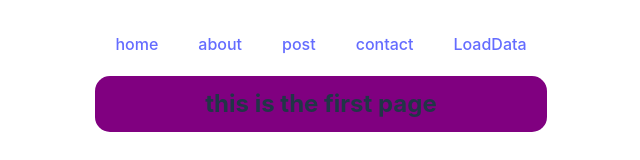
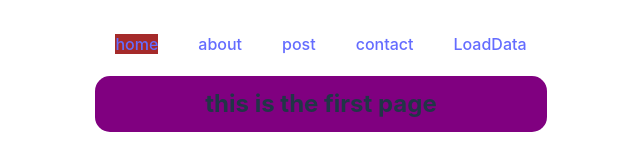
Before and after one commit to ronok420/react-basic-router-learning, a React (Vite) app: page / in a window 1280 px wide. Shown: the top 160 px of the page, without its empty margins (319-959 px from the left). Built offline with nearby package versions, Linux system fonts and the light colour scheme.

Commit message:
active link added to the navbar

```diff
--- /dev/null
+++ b/src/Component/Activelink/Activelink.css
@@ -0,0 +1,5 @@
+.active{
+    background-color: brown;
+
+
+}
--- /dev/null
+++ b/src/Component/Activelink/Activelink.jsx
@@ -0,0 +1,17 @@
+import React from 'react';
+import './Activelink.css';
+import { NavLink } from 'react-router-dom';
+
+const Activelink = ({ to, children, style }) => {
+    return (
+        <NavLink
+            to={to}
+            className={({ isActive, isPending }) => isActive ? "active" : ""}
+            style={style} // Apply the passed style here
+        >
+            {children}
+        </NavLink>
+    );
+};
+
+export default Activelink;
--- a/src/Component/Header/Header.jsx
+++ b/src/Component/Header/Header.jsx
@@ -1,17 +1,18 @@
 import React from 'react';
-import { Link } from 'react-router-dom';
+import Activelink from '../Activelink/Activelink';
+import './Header.css';
 
 const Header = () => {
+    const linkStyle = { margin: '20px' };
+
     return (
-        <div>
-            <Link style={{margin:'20px'}} to="/">home</Link>
-            <Link style={{margin:'20px'}} to="/about">about</Link>
-            <Link style={{margin:'20px'}} to="/post">post</Link>
-            <Link style={{margin:'20px'}} to="/contact">contact</Link>
-            <Link style={{margin:'20px'}} to="/data">LoadData</Link>
-
-
-        </div>
+        <nav>
+            <Activelink style={linkStyle} to="/">home</Activelink>
+            <Activelink style={linkStyle} to="/about">about</Activelink>
+            <Activelink style={linkStyle} to="/post">post</Activelink>
+            <Activelink style={linkStyle} to="/contact">contact</Activelink>
+            <Activelink style={linkStyle} to="/data">LoadData</Activelink>
+        </nav>
     );
 };
 
--- a/src/Component/Postdetails/Postdetails.jsx
+++ b/src/Component/Postdetails/Postdetails.jsx
@@ -10,6 +10,7 @@ const Postdetails = ({post}) => {
             <h3>title:{title}</h3>
             {/* <p>body:{body}</p> */}
             <Link  to={`/post/${id}`}>see post details</Link>
+            <button>see post data</button>
 
 
         </div>
--- a/src/Component/Singlepost/Singlepost.jsx
+++ b/src/Component/Singlepost/Singlepost.jsx
@@ -1,15 +1,22 @@
 import React from 'react';
-import { useLoaderData } from 'react-router-dom';
+import {  useLoaderData, useNavigate } from 'react-router-dom';
 
 const Singlepost = () => {
     const singlepost=useLoaderData();
     const {id,title,body} =singlepost;
+    const navigate=useNavigate();
+    const handleGoBack = ()=>{
+        navigate(-1);
+    }
 
     return (
         <div className='post-container'>
+           <div>
            <h3>Post id is :{id}</h3>
             <h3>title:{title}</h3>
             <p>body:{body}</p>
+           </div>
+           <button onClick={handleGoBack}>go back</button>
         </div>
     );
 };
```
Also changed, not shown: src/Component/Header/Header.css (added).
